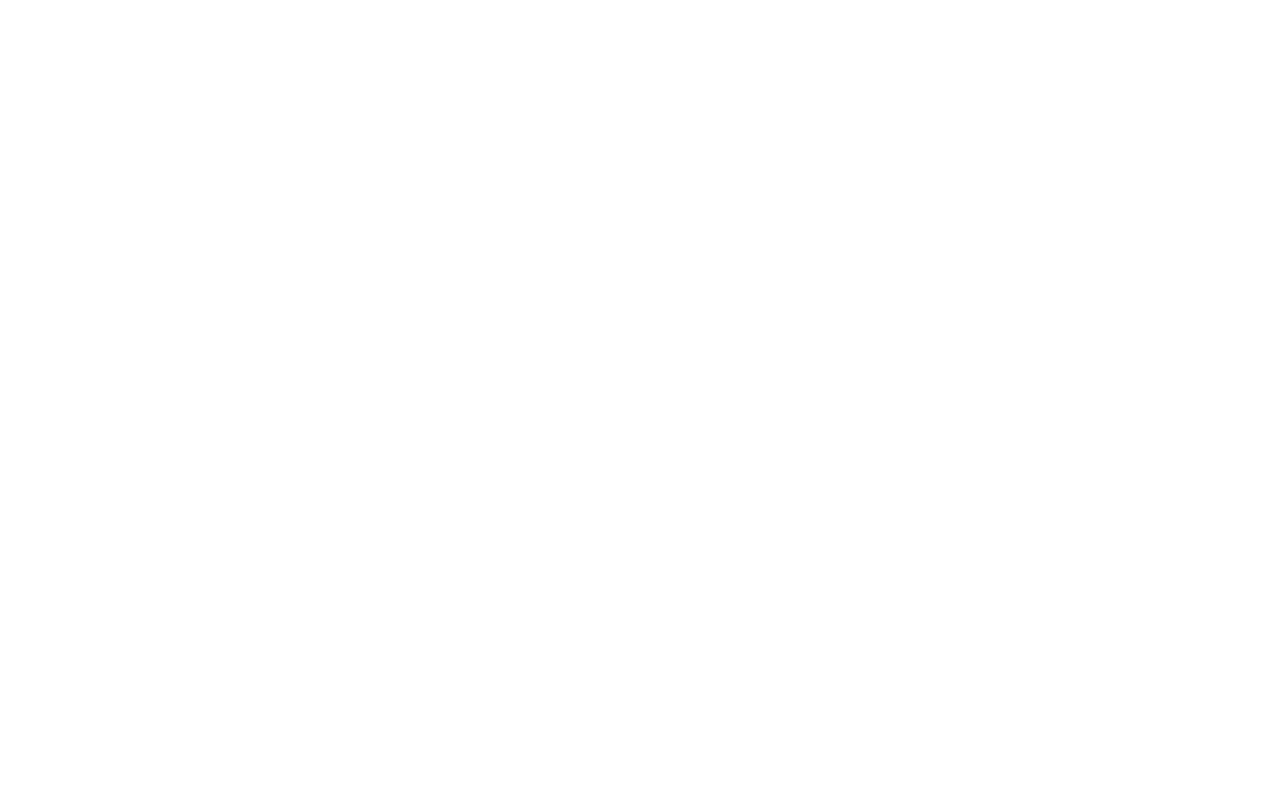
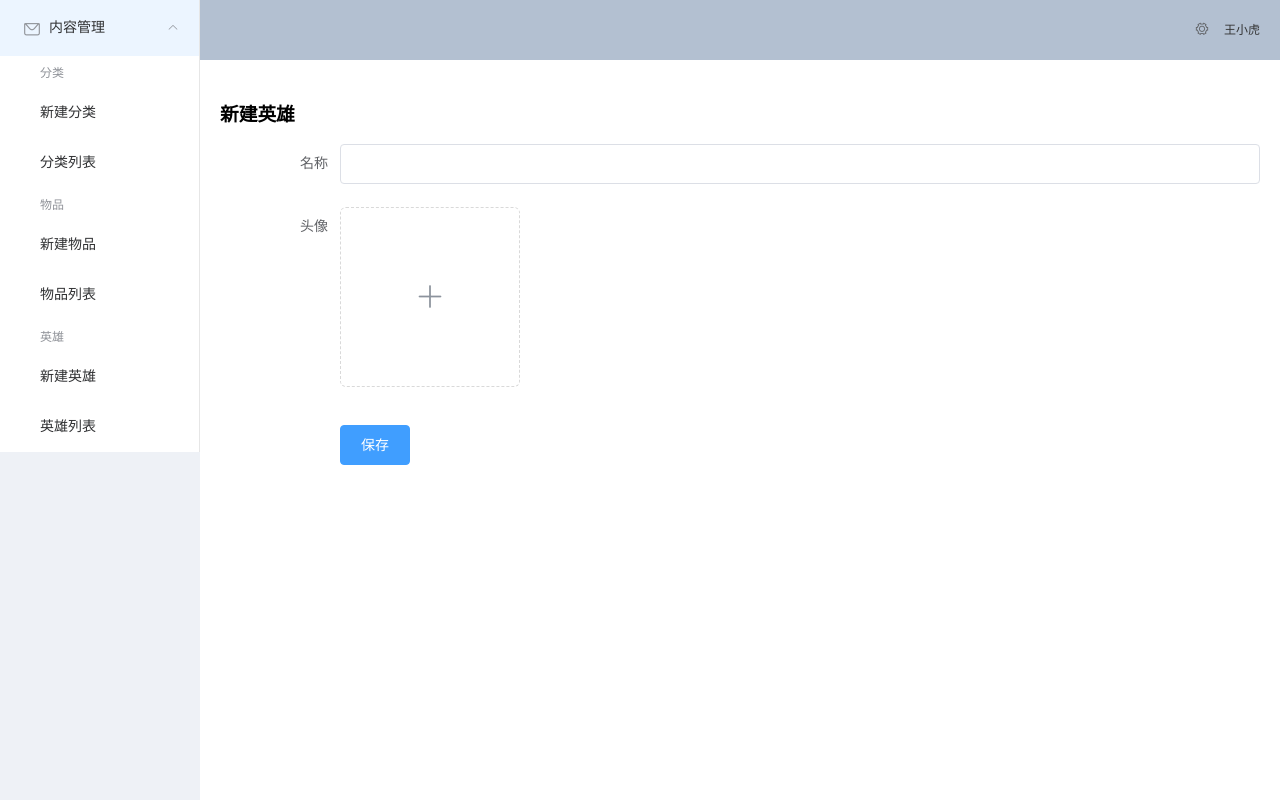
Before and after one commit to ZHOUZH1CH3N/node-vue-moba, a Vue app in the folder admin/: page /#/heroes/create in a window 1280 px wide. Built offline with nearby package versions, Linux system fonts and the light colour scheme.

Commit message:
英雄的新建、编辑和删除功能

```diff
--- /dev/null
+++ b/admin/src/views/HeroEdit.vue
@@ -0,0 +1,89 @@
+<template>
+  <div>
+    <h1>{{id ? '编辑' : '新建'}}英雄</h1>
+    <el-form label-width="120px" @submit.native.prevent="save">
+      <el-form-item label="名称">
+        <el-input v-model="model.name"></el-input>
+      </el-form-item>
+      <el-form-item label="头像">
+        <el-upload
+          class="avatar-uploader"
+          :action="$http.defaults.baseURL + '/upload'"
+          :show-file-list="false"
+          :on-success="afterUpload">
+          <img v-if="model.avatar" :src="model.avatar" class="avatar">
+          <i v-else class="el-icon-plus avatar-uploader-icon"></i>
+        </el-upload>
+      </el-form-item>
+      <el-form-item>
+        <el-button type="primary" native-type="submit">保存</el-button>
+      </el-form-item>
+    </el-form>
+  </div>
+</template>
+
+<script>
+export default {
+  props: ['id'],
+  data () {
+    return {
+      model: {
+        name: '',
+        avatar: ''
+      }
+    }
+  },
+  methods: {
+    afterUpload (res) {
+      this.model.avatar = res.url
+    },
+    async save () {
+      // eslint-disable-next-line no-unused-vars
+      let res
+      if (this.id) {
+        res = await this.$http.put(`rest/heroes/${this.id}`, this.model)
+      } else {
+        res = await this.$http.post('rest/heroes', this.model)
+      }
+      this.$router.push('/heroes/list')
+      this.$message({
+        type: 'success',
+        message: '保存成功'
+      })
+    },
+    async fetch () {
+      const res = await this.$http.get(`rest/heroes/${this.id}`)
+      this.model = res.data
+    }
+  },
+  created () {
+    this.id && this.fetch()
+  }
+}
+</script>
+
+<style>
+  .avatar-uploader .el-upload {
+    border: 1px dashed #d9d9d9;
+    border-radius: 6px;
+    cursor: pointer;
+    position: relative;
+    overflow: hidden;
+  }
+  .avatar-uploader .el-upload:hover {
+    border-color: #409EFF;
+  }
+  .avatar-uploader-icon {
+    font-size: 28px;
+    color: #8c939d;
+    width: 178px;
+    height: 178px;
+    line-height: 178px;
+    text-align: center;
+  }
+  .avatar {
+    width: 178px;
+    height: 178px;
+    display: block;
+  }
+</style>
--- /dev/null
+++ b/admin/src/views/HeroList.vue
@@ -0,0 +1,56 @@
+<template>
+  <div>
+    <h1>物品列表</h1>
+    <el-table :data="items">
+      <el-table-column prop="_id" label="ID" width="230">
+      </el-table-column>
+      <el-table-column prop="name" label="英雄名称">
+      </el-table-column>
+      <el-table-column prop="avatar" label="头像">
+        <template slot-scope="scope">
+          <img :src="scope.row.avatar" alt="" style="height: 3rem;">
+        </template>
+      </el-table-column>
+      <el-table-column fixed="right" label="操作" width="180">
+        <template slot-scope="scope">
+          <el-button type="text" size="small" @click="$router.push(`/heroes/edit/${scope.row._id}`)">编辑</el-button>
+          <el-button type="text" size="small" @click="remove(scope.row)">删除</el-button>
+        </template>
+      </el-table-column>
+    </el-table>
+  </div>
+</template>
+
+<script>
+export default {
+  data () {
+    return {
+      items: []
+    }
+  },
+  created () {
+    this.fetch()
+  },
+  methods: {
+    async fetch () {
+      const res = await this.$http.get('rest/heroes')
+      this.items = res.data
+    },
+    async remove (row) {
+      this.$confirm(`是否确定要删除分类 "${row.name}"?`, '提示', {
+          confirmButtonText: '确定',
+          cancelButtonText: '取消',
+          type: 'warning'
+        }).then(async () => {
+          // eslint-disable-next-line no-unused-vars
+          const res = await this.$http.delete(`rest/heroes/${row._id}`)
+          this.$message({
+            type: 'success',
+            message: '删除成功!'
+          })
+          this.fetch()
+        })
+    }
+  }
+}
+</script>
--- a/admin/src/views/Main.vue
+++ b/admin/src/views/Main.vue
@@ -13,6 +13,11 @@
             <template slot="title">物品</template>
             <el-menu-item index="/items/create">新建物品</el-menu-item>
             <el-menu-item index="/items/list">物品列表</el-menu-item>
+          </el-menu-item-group>
+          <el-menu-item-group>
+            <template slot="title">英雄</template>
+            <el-menu-item index="/heroes/create">新建英雄</el-menu-item>
+            <el-menu-item index="/heroes/list">英雄列表</el-menu-item>
           </el-menu-item-group>
         </el-submenu>
       </el-menu>
```
Also changed, not shown: admin/src/router/index.js (+7 -1 lines), 1 other file (tests, documents, lock files or other folders).
